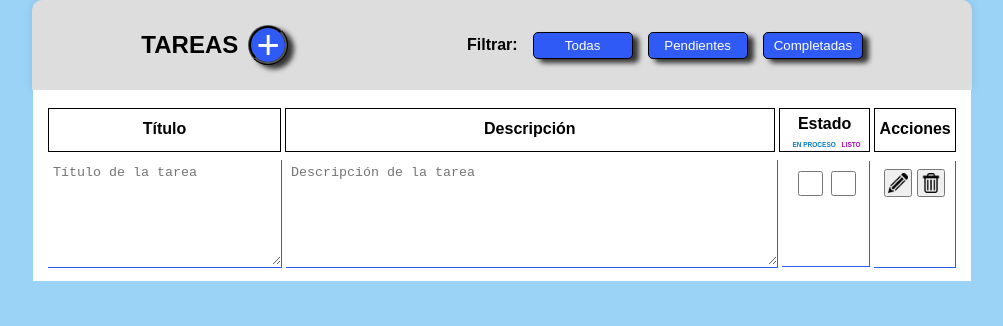
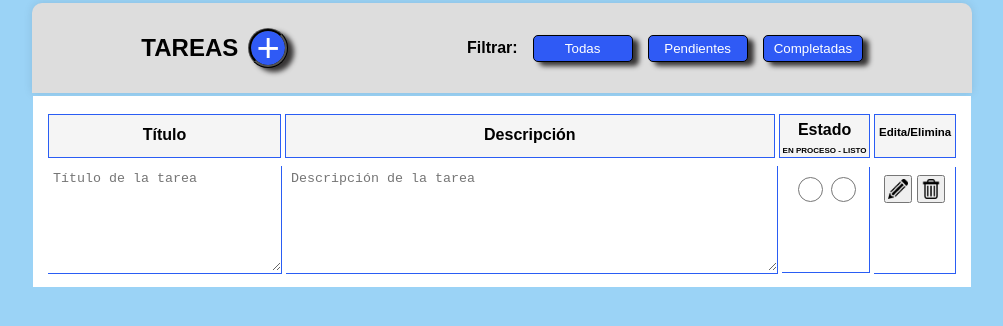
Before and after one commit to Gladys077/ListaDeTareas, a plain HTML site: page index.html in a window 1280 px wide. Shown: the whole page, without its empty margins (138-1141 px from the left). Drawn offline with Linux system fonts and the light colour scheme.

Commit message:
cambié el checkbox por radio

```diff
--- a/index.html
+++ b/index.html
@@ -29,13 +29,12 @@
             <div class="titulo">Título</div>
             <div class="descripcion">Descripción</div>
             <div class="estados">Estado<br>
-                <span class="estado procesando">EN PROCESO </span>
-                <span class="estado listo">LISTO</span>
+                <span class="estado">EN PROCESO - LISTO </span>
             </div>
-            <div class="acciones" value="editar-eliminar">Acciones
+            <div class="acciones" value="editar-eliminar">Edita/Elimina
             </div>
         </div>
-        <div class="fila">
+        <div class="fila-tarea">
             <div class="new-celda-titulo">
                 <textarea class="new-titulo" type="text" placeholder="Título de la tarea"></textarea>
             </div>
@@ -44,11 +43,9 @@
             </div>
 
             <div class="new-estado">
-                <span>
-                    <input type="checkbox" class="check" value="procesando">
-                </span>
-                <span>
-                    <input type="checkbox" class="check" value="listo">
+                <span class="radio-container">
+                    <input type="radio" name="estado" class="check" value="procesando">
+                    <input type="radio" name="estado"  class="check" value="listo">
                 </span>
             </div>
 
--- a/styles.css
+++ b/styles.css
@@ -17,7 +17,7 @@ body {
     justify-content:space-around;
     width: 900px;
     height: 50px;
-    margin: 0 auto;
+    margin: 3px auto;
     padding: 20px;
     background-color: rgb(221, 221, 221);
     box-shadow: 0 0 10px rgba(0, 0, 0, 0.1);
@@ -94,44 +94,38 @@ body {
     text-align: center;
     justify-content: center;
     padding-top: 11px;
-    border: 1px solid black;
+    border: 1px solid rgb(42, 93, 244);
+    background-color: whitesmoke;
 }
 .descripcion {
     width: 490px;
     text-align: center;
     padding-top: 11px;
-    border: 1px solid black;
+    border: 1px solid rgb(42, 93, 244);
+    background-color: whitesmoke;
 }
 .estados {
     width: 90px;
-    padding: 0px 0px;
-    border: 1px solid black;
-    padding-top: 6px;
+    padding: 6px 0px 0px 0px;
+    border: 1px solid rgb(42, 93, 244);
+    background-color: whitesmoke;
 }
 .estado {
     width: 90px;
-    font-size: 6.5px;
-    align-items: start;
-    margin-left: 4px;
-    justify-content: space-between;
+    font-size: 8px;
 }
-.procesando {
-    color: rgb(7, 125, 204);
-}
-.listo {
-    color: rgb(166, 9, 187);
-}
-
 .acciones {
     width: 80px;
     text-align: center;
     justify-content: center;
     padding-top: 11px;
-    border: 1px solid black;
+    border: 1px solid rgb(42, 93, 244);
+    background-color: whitesmoke;
+    font-size: 11.5px;
 }
 
 /*FILA*/
-.fila {
+.fila-tarea {
     display: flex;
     text-align: center;
     align-items: center;
@@ -157,8 +151,7 @@ body {
     width: 488px;
     height: 102px;
     align-items: left;
-    padding-top: 5px;
-    padding-left: 5px;
+    padding: 5px 0px 0px 5px;
     border-bottom: 1px solid rgb(42, 93, 244);
     border-right: 1px solid rgb(42, 93, 244);
 }
@@ -176,10 +169,9 @@ body {
 .check {
     width: 25px;
     height: 25px;
-    margin-left: 3px;
-    margin-top: 10px;
-    margin-bottom: 70px;
+    margin: 10px 0px 70px 3px;
 }
+
 .new-acciones{
     width: 80px;
     height: 90px;
```
